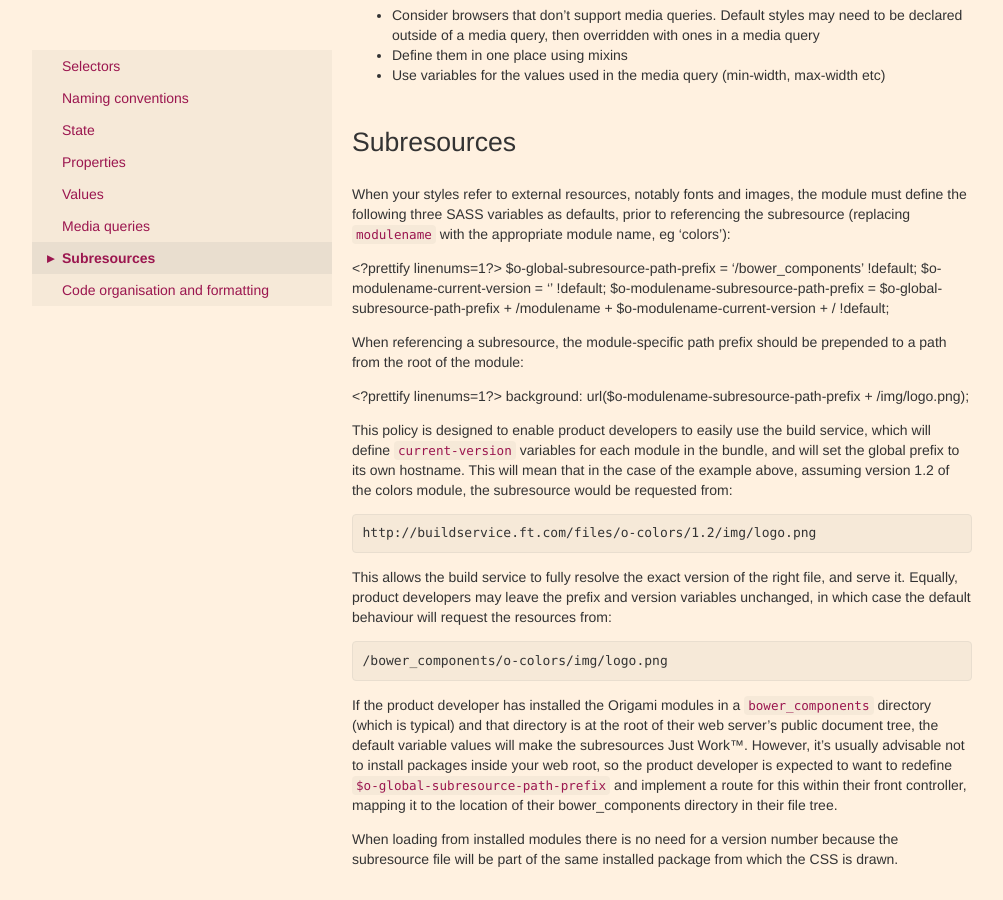
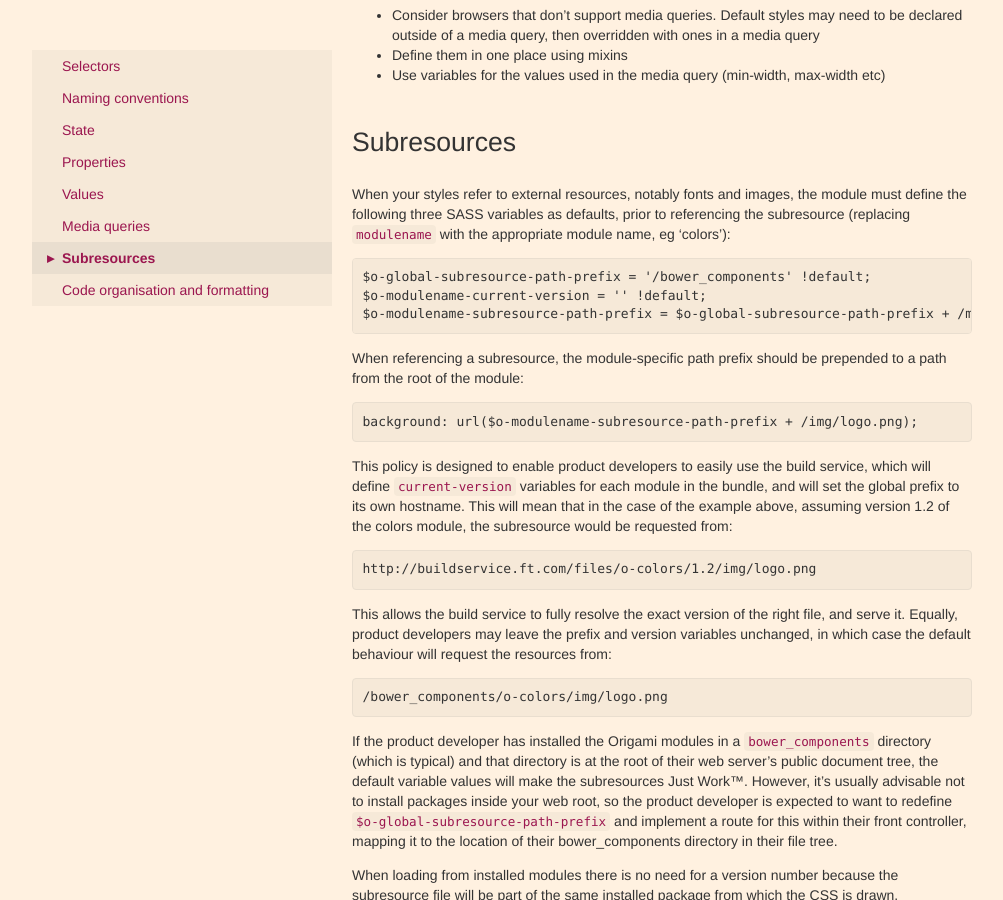
Before and after one commit to Financial-Times/ft-origami, a Jekyll site: the page built from docs/syntax/scss.md, in a window 1280 px wide and 900 px high, scrolled down 2202 px. Shown: the whole window, without its empty margins (138-1141 px from the left). Built offline with Jekyll 4.4.1, drawn with Linux system fonts in a browser that asks for light colours; nearby versions of some CDN libraries.

Commit message:
Remove prettify from some SASS snips as it fails to understand SASS :-(

```diff
--- a/docs/syntax/scss.md
+++ b/docs/syntax/scss.md
@@ -75,14 +75,12 @@ SASS features should be used only where they result in increased clarity and reu
 
 When your styles refer to external resources, notably fonts and images, the module must define the following three SASS variables as defaults, prior to referencing the subresource (replacing `modulename` with the appropriate module name, eg 'colors'):
 
-<?prettify linenums=1?>
 	$o-global-subresource-path-prefix = '/bower_components' !default;
 	$o-modulename-current-version = '' !default;
 	$o-modulename-subresource-path-prefix = $o-global-subresource-path-prefix + /modulename + $o-modulename-current-version + / !default;
 
 When referencing a subresource, the module-specific path prefix should be prepended to a path from the root of the module:
 
-<?prettify linenums=1?>
 	background: url($o-modulename-subresource-path-prefix + /img/logo.png);
 
 This policy is designed to enable product developers to easily use the build service, which will define `current-version` variables for each module in the bundle, and will set the global prefix to its own hostname.   This will mean that in the case of the example above, assuming version 1.2 of the colors module, the subresource would be requested from:
```
